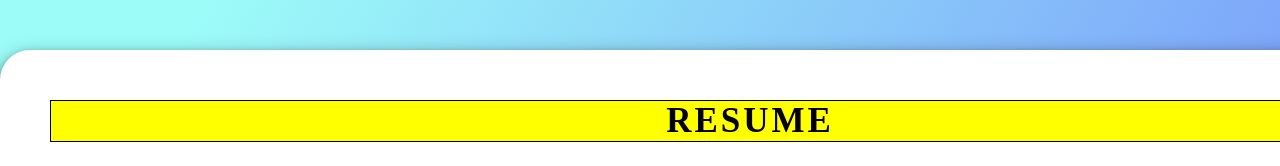
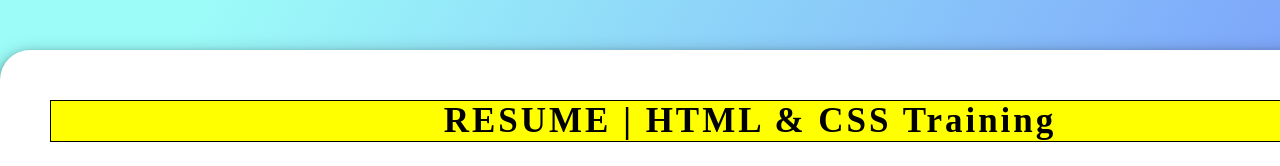
Before and after one commit to dhrp-odoo/HTML-CSS-Training, a plain HTML site: page index.html in a window 1280 px wide. Shown: the top 166 px of the page. Drawn offline with Linux system fonts and the light colour scheme.

Commit message:
Second Commit

```diff
--- a/index.html
+++ b/index.html
@@ -10,7 +10,7 @@
   <body>
     <div class="container">
       <div class="heading">
-        <h1 class="resume-heading animate">RESUME</h1>
+        <h1 class="resume-heading animate">RESUME | HTML & CSS Training</h1>
       </div>
 
       <div class="personal-info">
```
